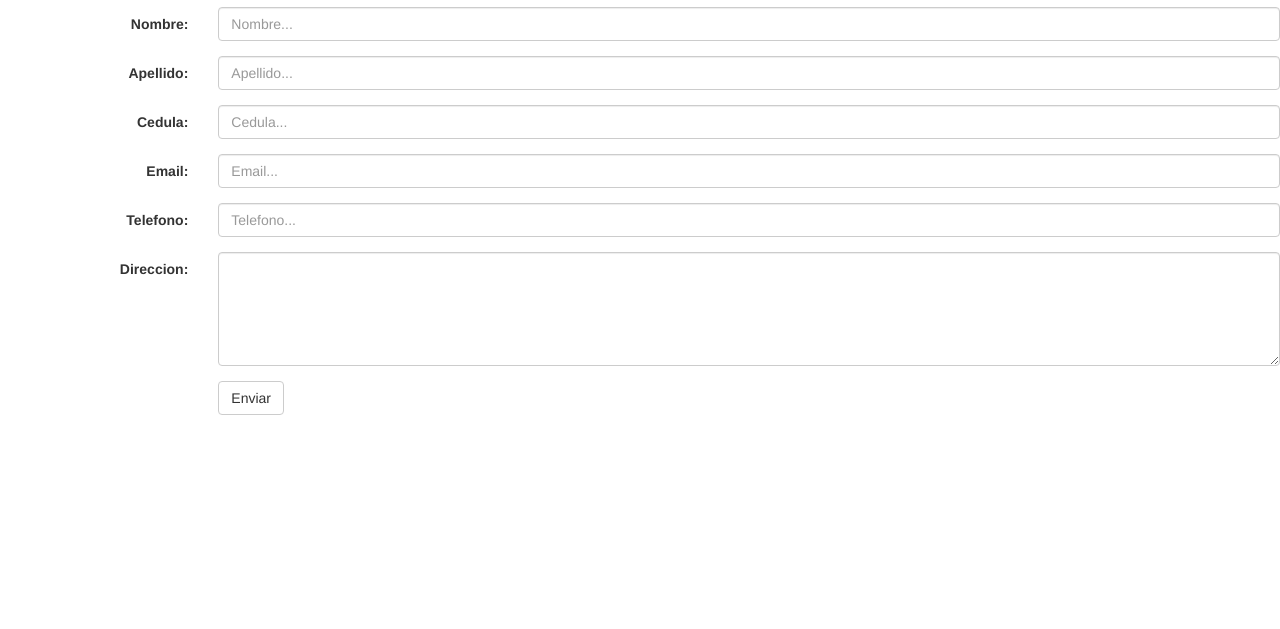
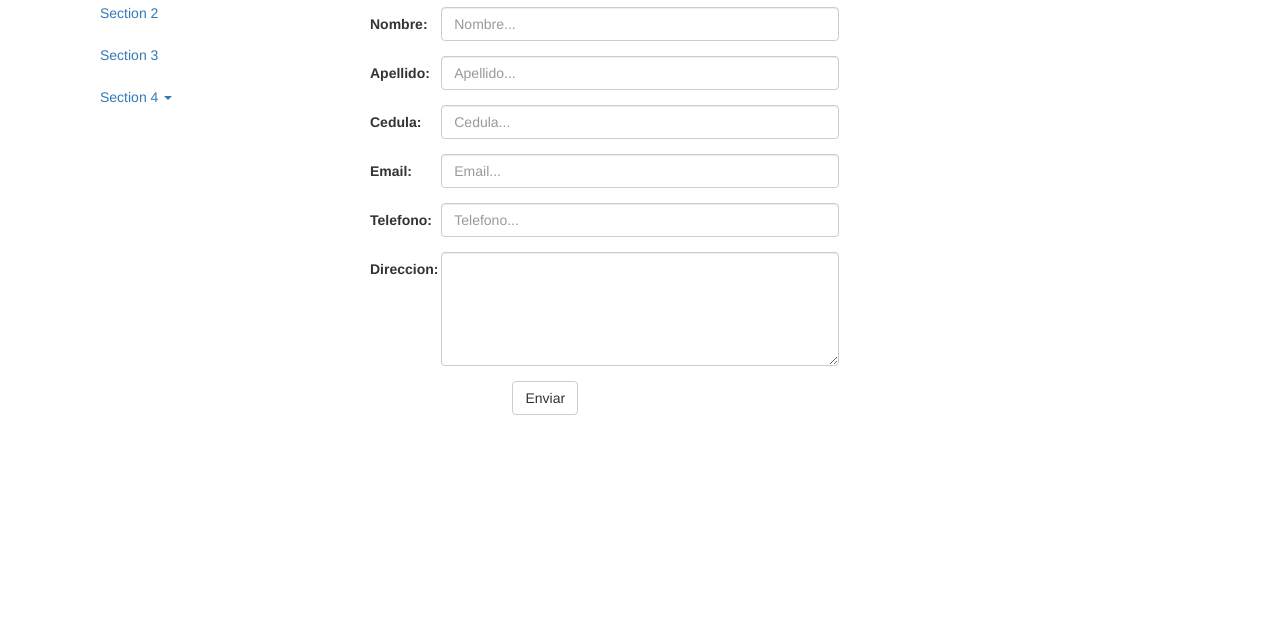
Before and after one commit to juancarrasco/BETA4, a plain HTML site: page form1.html in a window 1280 px wide. Shown: the part 171-800 px from the top of the page. Drawn offline with nearby package versions, Linux system fonts and the light colour scheme.

```diff
--- a/form1.html
+++ b/form1.html
@@ -11,7 +11,8 @@
 </head>
 
 <body>
-<nav class="navbar  navbar-inverse">
+<header>
+  <nav class="navbar  navbar-inverse">
 
 <div class="container-fluid">
     <div class="navbar-header">
@@ -40,53 +41,69 @@
     </div>
 
 </nav>
-    <div class="container">
+</header><!-- /header -->
 
-</div>
+<div class="container">
+ <nav class="col-sm-3" id="myScrollspy">
+      <ul class="nav nav-pills nav-stacked">
+        <li class="active"><a href="#section1">Section 1</a></li>
+        <li><a href="#section2">Section 2</a></li>
+        <li><a href="#section3">Section 3</a></li>
+        <li class="dropdown">
+          <a class="dropdown-toggle" data-toggle="dropdown" href="#">Section 4 <span class="caret"></span></a>
+          <ul class="dropdown-menu">
+            <li><a href="#section41">Section 4-1</a></li>
+            <li><a href="#section42">Section 4-2</a></li>
+          </ul>
+        </li>
+      </ul>
+    </nav>
+
+<div class="col-sm-9">
             <h3>Registro - Nuevo docente</h3>
         <form action="conexion.php"  method="get" class="form-horizontal" role="form">
 
  <div class="form-group">
-    <label class="control-label col-sm-2" >Nombre:</label>
-    <div class="col-sm-10">
+    <label class="control-label col-sm-1" >Nombre:</label>
+    <div class="col-sm-6">
       <input type="text" class="form-control" id="nombre" placeholder="Nombre...">
     </div>
   </div>
   <div class="form-group">
-    <label class="control-label col-sm-2" >Apellido:</label>
-    <div class="col-sm-10">
+    <label class="control-label col-sm-1" >Apellido:</label>
+    <div class="col-sm-6">
       <input type="text" class="form-control" id="apellido" placeholder="Apellido...">
     </div>
   </div>
    <div class="form-group">
-    <label class="control-label col-sm-2" >Cedula:</label>
-    <div class="col-sm-10">
+    <label class="control-label col-sm-1" >Cedula:</label>
+    <div class="col-sm-6">
       <input type="text" class="form-control"  id="cedula" placeholder="Cedula...">
     </div>
   </div>
   <div class="form-group">
-    <label class="control-label col-sm-2" for="email">Email:</label>
-    <div class="col-sm-10">
+    <label class="control-label col-sm-1" for="email">Email:</label>
+    <div class="col-sm-6">
       <input type="email" class="form-control" id="email" placeholder="Email...">
     </div>
   </div>
   <div class="form-group">
-    <label class="control-label col-sm-2" >Telefono:</label>
-    <div class="col-sm-10">
+    <label class="control-label col-sm-1" >Telefono:</label>
+    <div class="col-sm-6">
       <input type="text" class="form-control"  id="telefono" placeholder="Telefono...">
     </div>
   </div>
 
 
  <div class="form-group">
-  <label class="control-label col-sm-2" for="direccion">Direccion:</label>
-   <div class="col-sm-10">
+  <label class="control-label col-sm-1" for="direccion">Direccion:</label>
+   <div class="col-sm-6">
   <textarea class="form-control" rows="5" id="direccion"></textarea>
   </div>
 </div>
 
   <div class="form-group">
-    <div class="col-sm-offset-2 col-sm-10">
+    <div class="col-sm-offset-2 col-sm-6">
       <button type="submit" class="btn btn-default">Enviar</button>
     </div>
   </div>
@@ -94,7 +111,9 @@
 
 
 
+</div>
 
+</div>
 
     </div>
 </body>
```
